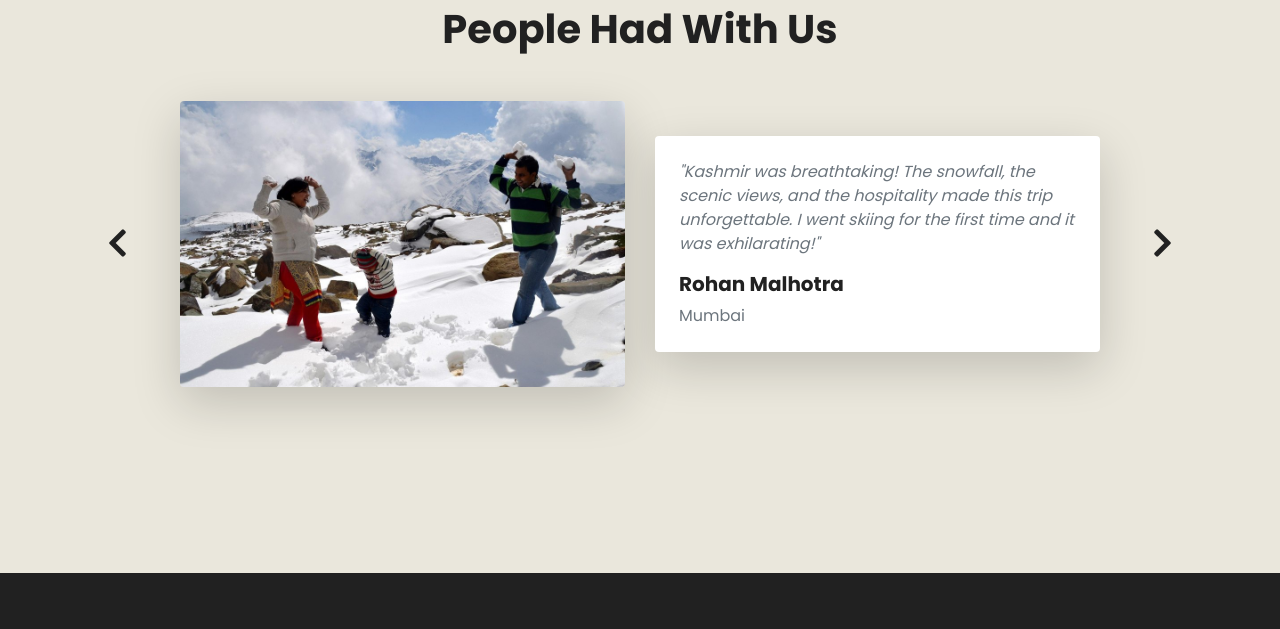
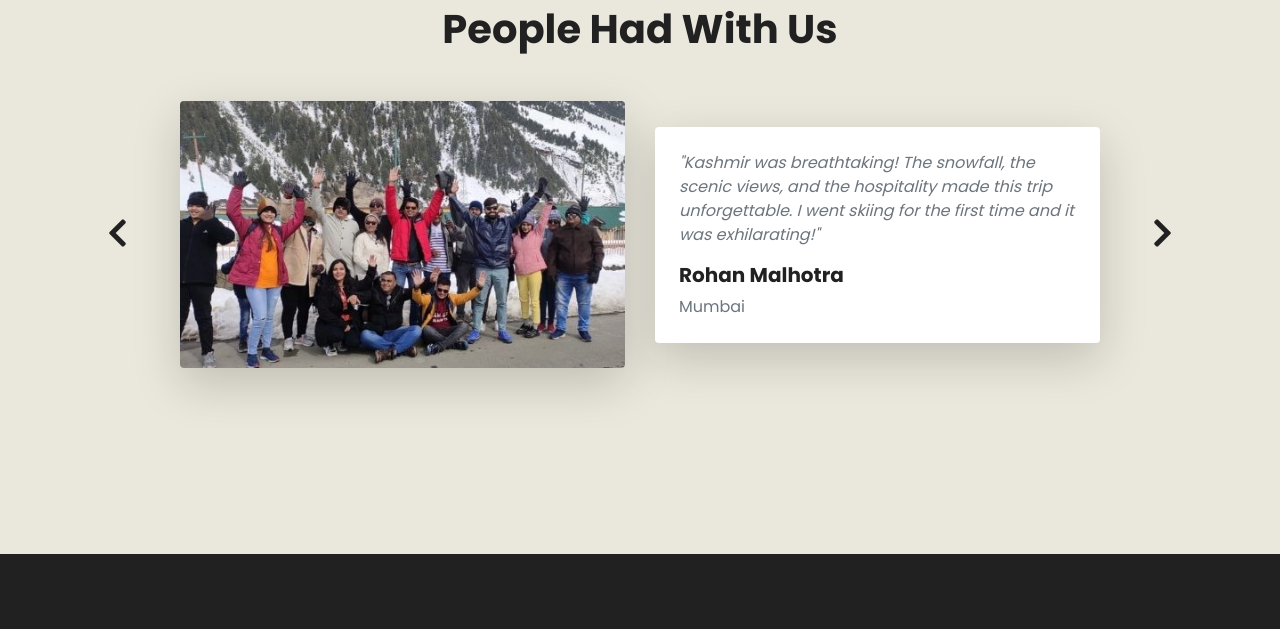
Before and after one commit to siddhartha2457-developer/voyage, a plain HTML site: page free-travel-website-template/index.html in a window 1280 px wide. Shown: the part 5002-5631 px from the top of the page. Drawn offline with nearby package versions, Linux system fonts and the light colour scheme; no server answers.

Commit message:
Update index.html

```diff
--- a/free-travel-website-template/index.html
+++ b/free-travel-website-template/index.html
@@ -720,7 +720,7 @@
             </div>
             <div class="col-lg-5">
                 <div class="testimonial-image position-relative">
-                    <img src="img/Kashmir-group2.jpg" class="img-fluid rounded shadow-lg testimonial-img" alt="Client Experience">
+                    <img src="img/Kashmir-group.jpg" class="img-fluid rounded shadow-lg testimonial-img" alt="Client Experience">
                 </div>
             </div>
             <div class="col-lg-5">
@@ -766,7 +766,7 @@
 <script>
     const testimonials = [
         {
-            img: "img/Kashmir-group2.jpg",
+            img: "img/Kashmir-group.jpg",
             text: "Kashmir was breathtaking! The snowfall, the scenic views, and the hospitality made this trip unforgettable. I went skiing for the first time and it was exhilarating!",
             name: "Rohan Malhotra",
             location: "Mumbai"
```
